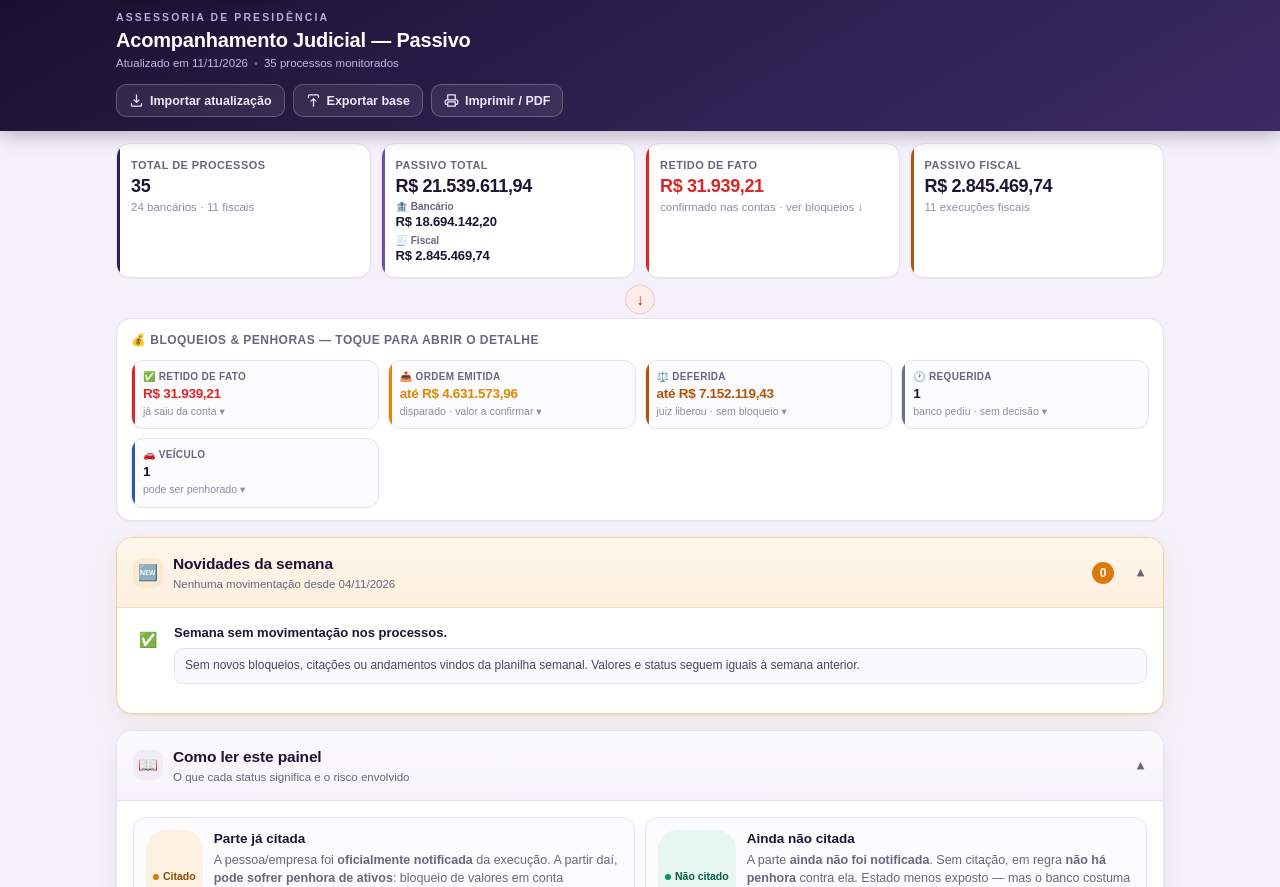
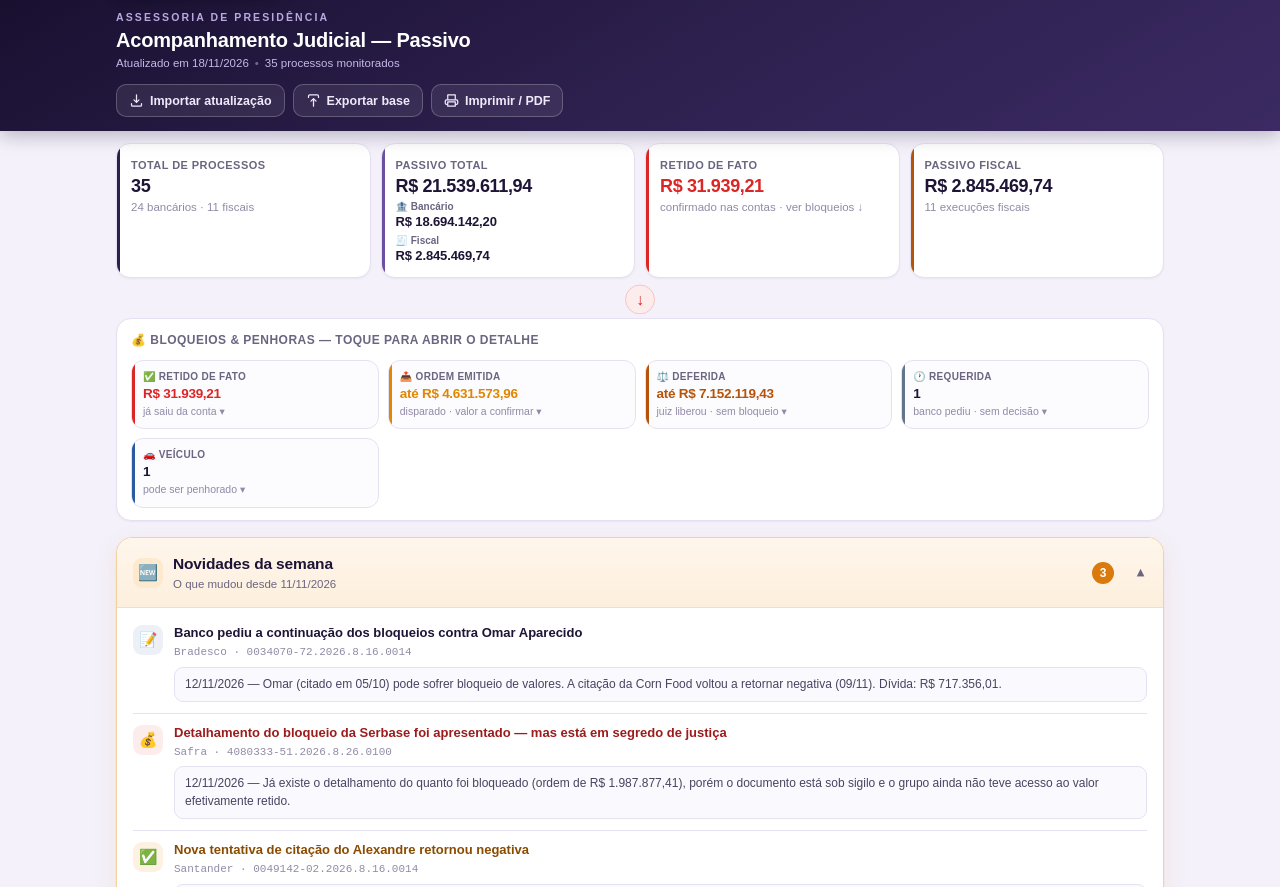
Before and after one commit to amandagalvao123/acompanhamentojudicial, a plain HTML site: page index.html in a window 1280 px wide. Shown: the part 65-952 px from the top of the page. Drawn offline with Linux system fonts and the light colour scheme.

Commit message:
Add files via upload

```diff
--- a/index.html
+++ b/index.html
@@ -830,9 +830,9 @@ footer{text-align:center;color:var(--muted-2);font-size:11px;margin-top:26px;lin
 /* ====== BASE DE DADOS ====== */
 let DB = {
  "meta": {
-  "atualizadoEm": "11/11/2026",
-  "fonte": "Planilha SEMANAL (11/11) + Resumo de Citações + Resumo de Bloqueios",
-  "semanaAnterior": "04/11/2026"
+  "atualizadoEm": "18/11/2026",
+  "fonte": "Planilha SEMANAL (18/11) + Resumo de Citações + Resumo de Bloqueios",
+  "semanaAnterior": "11/11/2026"
  },
  "bancario": [
   {
@@ -1116,7 +1116,7 @@ let DB = {
    "ref": null,
    "ajuizamento": "19/05/2026",
    "ccb": "CCB nº 6888036 — Capital de Giro Aval de R$ 500.000,00, em 41 parcelas (última 27/11/2028). Inadimplentes desde a 5ª parcela.",
-   "andamento": "05/10/2026 — Citação POSITIVA de Omar Aparecido. Citação da Corn Food retornou NEGATIVA. Dívida atualizada: R$ 717.356,01.",
+   "andamento": "09/11/2026 — A citação da Corn Food retornou NEGATIVA novamente. 12/11/2026 — O banco solicitou a CONTINUAÇÃO dos bloqueios em face de Omar Aparecido Alves (citado em 05/10) — risco de bloqueio de valores para o Omar. Dívida: R$ 717.356,01.",
    "partes": [
     {
      "nome": "CORN FOOD COMÉRCIO DE ALIMENTOS LTDA",
@@ -1133,7 +1133,9 @@ let DB = {
      "data": "05/10/2026"
     }
    ],
-   "chg": {}
+   "chg": {
+    "andamentoAtualizado": true
+   }
   },
   {
    "numero": "4080317-97.2026.8.26.0100",
@@ -1224,7 +1226,7 @@ let DB = {
    "ref": null,
    "ajuizamento": "11/05/2026",
    "ccb": "CCB nº 005388936 — R$ 2.200.000,00. Inadimplentes desde 09/03/2026.",
-   "andamento": "16/10/2026 — O credor (Safra) apresentou o valor ATUALIZADO do débito: R$ 2.053.914,14 (a capa do processo ainda registra R$ 1.708.113,28). Citações de Gecionil e Raphael seguem negativas (08/10); Serbase citada em 22/06. A ordem de bloqueio de R$ 1.987.877,41 continua sem detalhamento.",
+   "andamento": "12/11/2026 — Foi apresentado o DETALHAMENTO do bloqueio de valores já realizado, mas o grupo segue SEM ACESSO porque o documento está em segredo de justiça. Ordem no valor de R$ 1.987.877,41 (Serbase). (16/10 — credor atualizou o débito para R$ 2.053.914,14; a capa ainda registra R$ 1.708.113,28. Serbase citada em 22/06; Gecionil e Raphael negativas.)",
    "partes": [
     {
      "nome": "SERBASE FOOD COM. ATACADISTA DE ALIMENTOS LTDA",
@@ -1251,10 +1253,12 @@ let DB = {
    "bloqueio": {
     "total": 1987877.41,
     "semDetalhe": true,
-    "nota": "Ordem de bloqueio em nome da Serbase. O valor é o LIMITE da ordem (dívida) — o quanto foi de fato retido só será conhecido no detalhamento.",
+    "nota": "Ordem de bloqueio em nome da Serbase (limite = dívida). O detalhamento do valor efetivamente retido já foi apresentado (12/11), mas está em segredo de justiça — o grupo ainda não teve acesso.",
     "estado": "ordem"
    },
-   "chg": {}
+   "chg": {
+    "andamentoAtualizado": true
+   }
   },
   {
    "numero": "0037389-48.2026.8.16.0014",
@@ -1578,7 +1582,7 @@ let DB = {
    "ref": null,
    "ajuizamento": "28/07/2026",
    "ccb": "Execução de Título Extrajudicial (CCB) — Banco Santander.",
-   "andamento": "27/10/2026 — EXPEDIDO o bloqueio de valores via SISBAJUD nas contas dos executados, até o limite da dívida (R$ 2.643.696,55). O processo aguarda ainda a expedição do mandado de penhora, avaliação, remoção e venda antecipada do veículo Jeep Compass.",
+   "andamento": "27/10/2026 — Expedido o bloqueio de valores via SISBAJUD até o limite da dívida (R$ 2.643.696,55); o processo aguarda o mandado de penhora, avaliação, remoção e venda antecipada do veículo Jeep Compass. 10/11/2026 — Uma nova tentativa de citação de Alexandre José Martins retornou NEGATIVA (ele já consta citado desde 08/09; o bloqueio e o mandado do Jeep seguem em curso).",
    "partes": [
     {
      "nome": "BIG FOME LANCHES LTDA",
@@ -1635,7 +1639,9 @@ let DB = {
     "estado": "ordem",
     "nota": "Ordem de bloqueio via SISBAJUD expedida em 27/10 até o limite da dívida (R$ 2.643.696,55). O quanto foi de fato retido só será conhecido no detalhamento."
    },
-   "chg": {}
+   "chg": {
+    "andamentoAtualizado": true
+   }
   },
   {
    "numero": "0051098-53.2026.8.16.0014",
@@ -2196,7 +2202,29 @@ let DB = {
    "ajuizamento": "14/04/2026"
   }
  ],
- "mudancas": [],
+ "mudancas": [
+  {
+   "tipo": "andamento",
+   "processo": "0034070-72.2026.8.16.0014",
+   "banco": "Bradesco",
+   "texto": "Banco pediu a continuação dos bloqueios contra Omar Aparecido",
+   "detalhe": "12/11/2026 — Omar (citado em 05/10) pode sofrer bloqueio de valores. A citação da Corn Food voltou a retornar negativa (09/11). Dívida: R$ 717.356,01."
+  },
+  {
+   "tipo": "bloqueio",
+   "processo": "4080333-51.2026.8.26.0100",
+   "banco": "Safra",
+   "texto": "Detalhamento do bloqueio da Serbase foi apresentado — mas está em segredo de justiça",
+   "detalhe": "12/11/2026 — Já existe o detalhamento do quanto foi bloqueado (ordem de R$ 1.987.877,41), porém o documento está sob sigilo e o grupo ainda não teve acesso ao valor efetivamente retido."
+  },
+  {
+   "tipo": "citacao",
+   "processo": "0049142-02.2026.8.16.0014",
+   "banco": "Santander",
+   "texto": "Nova tentativa de citação do Alexandre retornou negativa",
+   "detalhe": "10/11/2026 — Alexandre já consta citado desde 08/09; esta era uma re-tentativa. O bloqueio SISBAJUD (R$ 2.643.696,55) e o mandado de remoção do Jeep Compass seguem em curso."
+  }
+ ],
  "historico": [
   {
    "data": "ago",
@@ -2245,6 +2273,11 @@ let DB = {
   },
   {
    "data": "11/11",
+   "retido": 31939.21,
+   "citados": 16
+  },
+  {
+   "data": "18/11",
    "retido": 31939.21,
    "citados": 16
   }
```
